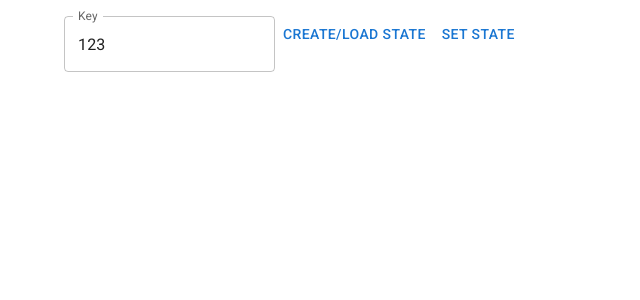
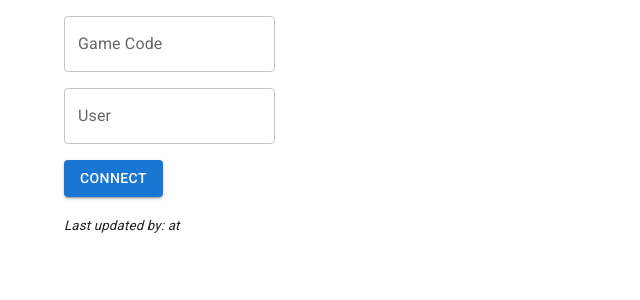
Before and after one commit to harshhpareek/pandemic-legacy-helper, a React (Create React App) app: page / in a window 1280 px wide. Shown: the top 300 px of the page, without its empty margins (0-640 px from the left). Built offline with nearby package versions, Linux system fonts and the light colour scheme; no server answers; the database is empty.

Commit message:
Read and write now happens through hooks

```diff
--- a/src/App.tsx
+++ b/src/App.tsx
@@ -18,7 +18,7 @@ import InitialPlayerCardsLog from './components/InitialPlayerCards'
 import { cumSum } from './utils'
 import { playerCardIcon, TPlayerCard, TGameLogRow, TGameSetup, TGameLog } from './types'
 import { initializeApp } from 'firebase/app'
-import { getDatabase, ref, set, child, get } from 'firebase/database'
+import { getDatabase, ref, set, child, get, onValue } from 'firebase/database'
 
 function pileNum (pileTransitions: number[], position: number): number {
   return pileTransitions.findIndex((n) => n > position)
@@ -34,11 +34,7 @@ function numInfectionCards (pileNum: number): number {
   }
 }
 
-function regenerateGameLog (fundingLevel: number, positionToPlayerId: number[], oldGameLog?: TGameLog): {
-  totalPlayerCards: number
-  pileSizes: number[]
-  generatedGameLog: TGameLog
-} {
+function genGameLog (fundingLevel: number, positionToPlayerId: number[], oldGameLog?: TGameLog): TGameLog {
   // funded events + 48 city cards - 8 cards initially dealt to players + 5 epidemics
   const totalPlayerCards = 45 + fundingLevel
   const remainder = totalPlayerCards % 5
@@ -81,11 +77,17 @@ function regenerateGameLog (fundingLevel: number, positionToPlayerId: number[],
     return newGameLogRow
   })
 
-  return {
-    totalPlayerCards,
-    pileSizes,
-    generatedGameLog
+  return generatedGameLog
 }
+
+interface TLastUpdatedTextProps {
+  lastUpdatedByUser: string
+  lastUpdatedTimestamp: number
+}
+function LastUpdatedText (props: TLastUpdatedTextProps): JSX.Element {
+  return <p><small><i>
+    Last updated by: {props.lastUpdatedByUser} at {props.lastUpdatedTimestamp > 0 ? (new Date(props.lastUpdatedTimestamp)).toLocaleString() : ''}
+  </i></small></p>
 }
 
 export default function App (): JSX.Element {
@@ -102,7 +104,8 @@ export default function App (): JSX.Element {
   const app = initializeApp(firebaseConfig)
   const db = getDatabase(app)
 
-  const [key, setKey] = useState('123')
+  const [key, setKey] = useState('')
+  const [user, setUser] = useState('')
   const [isLoaded, setIsLoaded] = useState(false)
 
   const [setup, setSetup] = useState<TGameSetup>({
@@ -114,57 +117,92 @@ export default function App (): JSX.Element {
     initialPlayerCards: Array(4).fill(['_', '_']),
     initialInfections: Array(9).fill('_')
   })
+  const [gameLog, setGameLog] = useState<TGameLog>(genGameLog(4, [0, 1, 2, 3]))
 
-  console.log(process.env)
-  console.log(firebaseConfig)
+  // Timestamp represents last manual action. Automatic state updates don't update timestamp
+  const [timestamp, setTimestamp] = useState(0)
+  const [lastUpdatedByUser, setLastUpdatedByUser] = useState('')
+  const [lastUpdatedTimestamp, setLastUpdatedTimestamp] = useState(0)
+  function setSetupWithTimestamp (setup: React.SetStateAction<TGameSetup>): void {
+    setTimestamp(Date.now())
+    setSetup(setup)
+  }
+  function setGameLogWithTimestamp (gameLog: React.SetStateAction<TGameLog>): void {
+    setTimestamp(Date.now())
+    setGameLog(gameLog)
+  }
 
-  const { totalPlayerCards, pileSizes, generatedGameLog } = regenerateGameLog(setup.fundingLevel, setup.positionToPlayerId)
-  const [gameLog, setGameLog] = useState<TGameLog>(generatedGameLog)
+  React.useEffect(() => {
+    // Write state only if there is a user-generated change
+    if (timestamp > 0 && timestamp > lastUpdatedTimestamp) {
+      set(ref(db, 'state/' + key), { setup, gameLog, user, timestamp }).then((value) => {
+        console.log('Write succeeded! for', timestamp)
+      }).catch((reason) => {
+        alert('Write failed! ' + JSON.stringify(reason))
+      })
+    }
+  }, [setup, gameLog])
 
-  // componentDidUpdate (_prevProps: {}, prevState: TState): void {
-  //   if (this.state.isWaiting) {
-  //     return
-  //   }
-  //   if (prevState.fundingLevel !== this.state.fundingLevel || prevState.positionToPlayerId !== this.state.positionToPlayerId || prevState.isWaiting !== this.state.isWaiting) {
-  //     this.setState({ ...this.state, history: this.regenerateGameLog() })
-  //   }
-  // }
+  React.useEffect(() => {
+    onValue(ref(db, 'state/' + key), (snapshot) => {
+      if (snapshot.exists()) {
+        if (snapshot.val().user !== lastUpdatedByUser && snapshot.val().timestamp !== lastUpdatedTimestamp) {
+          console.log('Updating state to ' + String(snapshot.val().user) + 'at ' + String(snapshot.val().timestamp))
+          setSetup(snapshot.val().setup)
+          setGameLog(snapshot.val().gameLog)
+          setLastUpdatedByUser(snapshot.val().user)
+          setLastUpdatedTimestamp(snapshot.val().timestamp)
+        }
+      } else {
+        alert('Database read called without a snapshot')
+      }
+    })
+  }, [lastUpdatedTimestamp])
 
+  const totalPlayerCards = 0
+  const pileSizes: number[] = []
   return (
     <Container>
       <Box>
         <p></p>
-        <TextField label="Key" value={key} onChange={(event) => setKey(event.target.value)} />
-        <Button onClick={() => {
+        <TextField label="Game Code" value={key} onChange={(event) => setKey(event.target.value)} />
+        <p></p>
+        <TextField label="User" value={user} onChange={(event) => setUser(event.target.value)} />
+        <p></p>
+        <Button variant="contained" onClick={() => {
+          if (key === '' || user === '') {
+            alert('Enter something pls fren')
+          } else {
             get(child(ref(db), `state/${key}`)).then((snapshot) => {
               if (snapshot.exists()) {
                 const loadedSetup: TGameSetup = snapshot.val().setup
                 setSetup(loadedSetup)
                 const loadedGameLog: TGameLog = snapshot.val().gameLog
                 setGameLog(loadedGameLog)
-              console.log(snapshot.val())
+                const lastUpdatedByUser: string = snapshot.val().user
+                setLastUpdatedByUser(lastUpdatedByUser)
+                const lastUpdatedTimestamp: number = snapshot.val().timestamp
+                setLastUpdatedTimestamp(lastUpdatedTimestamp)
               } else {
-              console.log('No data available')
+                // This is a new game. This is fine. A new key will be uploaded on next user interaction.
               }
-            // XXX: Should actually be set true after setState is finished
+              // XXX: Should actually be set true after setState is finished, but its probably not going to be noticeable
               setIsLoaded(true)
             }).catch((error) => {
               alert(error)
               console.error(error)
             })
-        }}>Create/Load state</Button>
-        <Button onClick={() => {
-          set(ref(db, 'state/' + key), { setup, gameLog }).then((value) => {
-            console.log('Write succeeded!', value)
-          }).catch((reason) => {
-            console.log('Write failed!', reason)
-          })
-        }}>Set state</Button>
+          }
+        }}>Connect</Button>
+        <LastUpdatedText lastUpdatedByUser={lastUpdatedByUser} lastUpdatedTimestamp={lastUpdatedTimestamp} />
+
         {isLoaded &&
           (<><Typography variant="h5" component="h1" gutterBottom marginTop='1em'>
             Players:
           </Typography>
-            <DraggableAvatarStack parentState={setup} setParentState={setSetup} />
+            <DraggableAvatarStack parentState={setup} setParentState={setSetupWithTimestamp} regenGameLog={(newPositionToPlayerId: number[]) => setGameLog(genGameLog(
+              setup.fundingLevel, newPositionToPlayerId, gameLog
+            ))} />
             <p></p>
 
             <Typography variant="h3" component="h3" gutterBottom>
@@ -183,9 +221,10 @@ export default function App (): JSX.Element {
                 maxHeight: 400,
                 '& ul': { padding: 0 }
               }}>
-                <InitialInfectionsLog parentState={setup} setParentState={setSetup}></InitialInfectionsLog>
+                <InitialInfectionsLog parentState={setup} setParentState={setSetupWithTimestamp}></InitialInfectionsLog>
               </List>
             </Paper>
+            <LastUpdatedText lastUpdatedByUser={lastUpdatedByUser} lastUpdatedTimestamp={lastUpdatedTimestamp} />
 
             <Typography variant="h5" component="h1" gutterBottom marginTop='1em'>
               Step 6: Add funded events to player deck and deal cards
@@ -198,12 +237,16 @@ export default function App (): JSX.Element {
                 shrink: true
               }}
               value={setup.fundingLevel}
-              onChange={(event) =>
+              onChange={(event) => {
                 setSetup(
                   {
                     ...setup,
                     fundingLevel: Number(event.target.value)
                   })
+                setGameLog(genGameLog(
+                  Number(event.target.value), setup.positionToPlayerId, gameLog
+                ))
+              }
               }
             />
             <p></p>
@@ -222,9 +265,10 @@ export default function App (): JSX.Element {
                   '& ul': { padding: 0 }
                 }}
               >
-                <InitialPlayerCardsLog minWidth={60} parentState={setup} setParentState={setSetup}></InitialPlayerCardsLog>
+                <InitialPlayerCardsLog minWidth={60} parentState={setup} setParentState={setSetupWithTimestamp}></InitialPlayerCardsLog>
               </List>
             </Paper>
+            <LastUpdatedText lastUpdatedByUser={lastUpdatedByUser} lastUpdatedTimestamp={lastUpdatedTimestamp} />
             <p></p>
             The position by which epidemics MUST occur are:
 
@@ -233,7 +277,9 @@ export default function App (): JSX.Element {
             </Typography>
             <p></p>
             Drag to reorder players
-            <DraggableAvatarStack parentState={setup} setParentState={setSetup} />
+            <DraggableAvatarStack parentState={setup} setParentState={setSetupWithTimestamp} regenGameLog={(newPositionToPlayerId: number[]) => setGameLog(genGameLog(
+              setup.fundingLevel, newPositionToPlayerId, gameLog
+            ))} />
 
             <Typography variant="h5" component="h1" gutterBottom marginTop='1em'>Game Log</Typography>
             <Paper sx={{ maxWidth: 360 }} elevation={3}>
@@ -246,9 +292,10 @@ export default function App (): JSX.Element {
                   '& ul': { padding: 0 }
                 }}
               >
-                <GameLog minWidth={60} parentState={setup} setParentState={setSetup} gameLog={gameLog} setGameLog={setGameLog} />
+                <GameLog minWidth={60} parentState={setup} setParentState={setSetupWithTimestamp} gameLog={gameLog} setGameLog={setGameLogWithTimestamp} />
               </List>
             </Paper>
+            <LastUpdatedText lastUpdatedByUser={lastUpdatedByUser} lastUpdatedTimestamp={lastUpdatedTimestamp} />
 
             <Typography variant="h5" component="h1" gutterBottom marginTop='1em'> Inferences </Typography>
             <Inferences parentState={setup} gameLog={gameLog}></Inferences>
--- a/src/components/DraggableAvatarStack.tsx
+++ b/src/components/DraggableAvatarStack.tsx
@@ -20,6 +20,7 @@ export function stringAvatar (name: string, color: TPawnColor): { sx: { bgcolor:
 interface TAvatarProps {
   parentState: TGameSetup
   setParentState: React.Dispatch<React.SetStateAction<TGameSetup>>
+  regenGameLog: (newPositionToPlayerId: number[]) => void
 }
 
 export default class DraggableAvatarStack extends React.Component<TAvatarProps, {}> {
@@ -51,6 +52,7 @@ export default class DraggableAvatarStack extends React.Component<TAvatarProps,
       ...this.props.parentState,
       positionToPlayerId: newPositionToPlayerId
     })
+    this.props.regenGameLog(newPositionToPlayerId)
   }
 
   render (): React.ReactNode {
```
Lines whose indentation alone changed are shown as unchanged.
